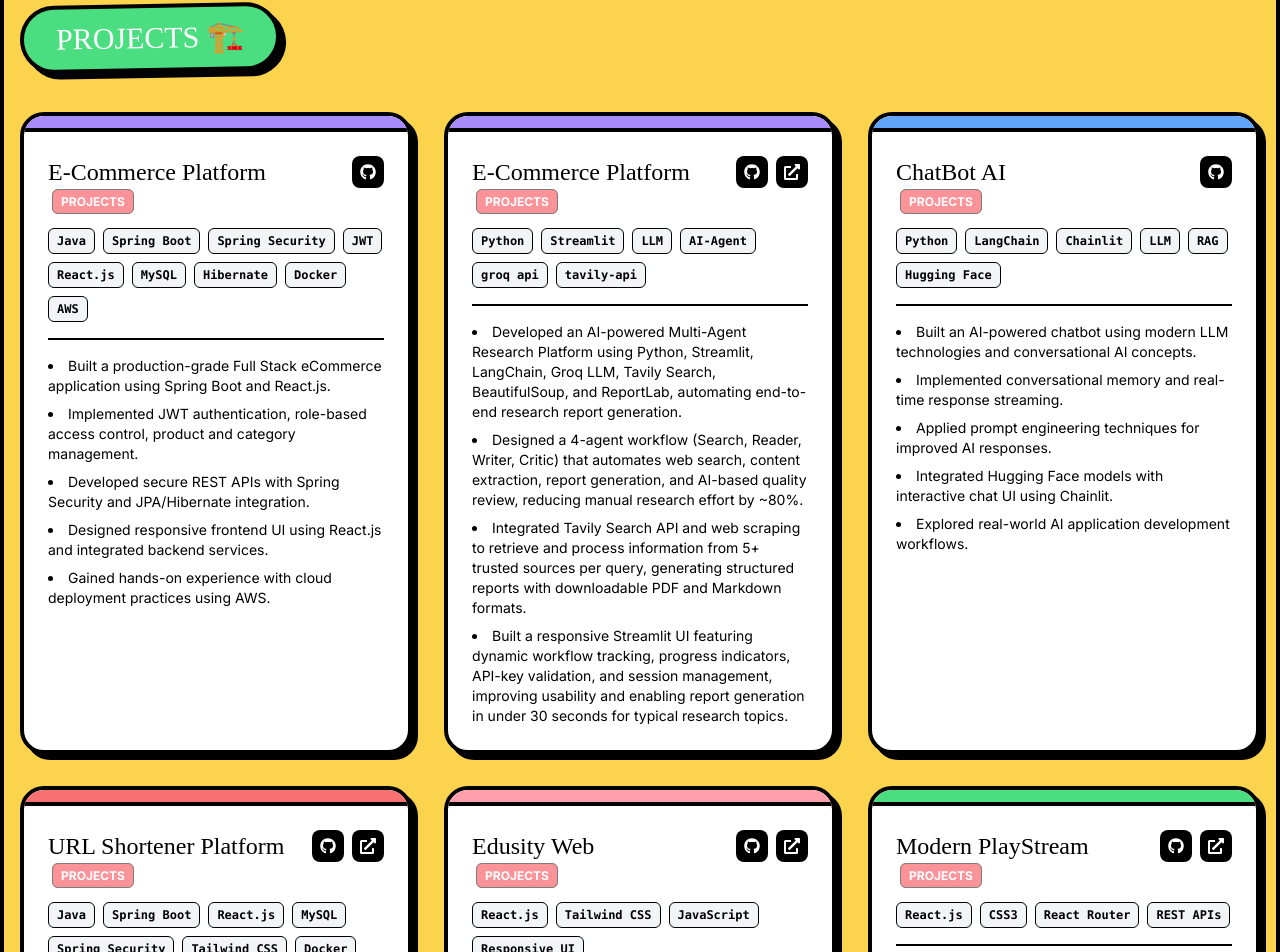
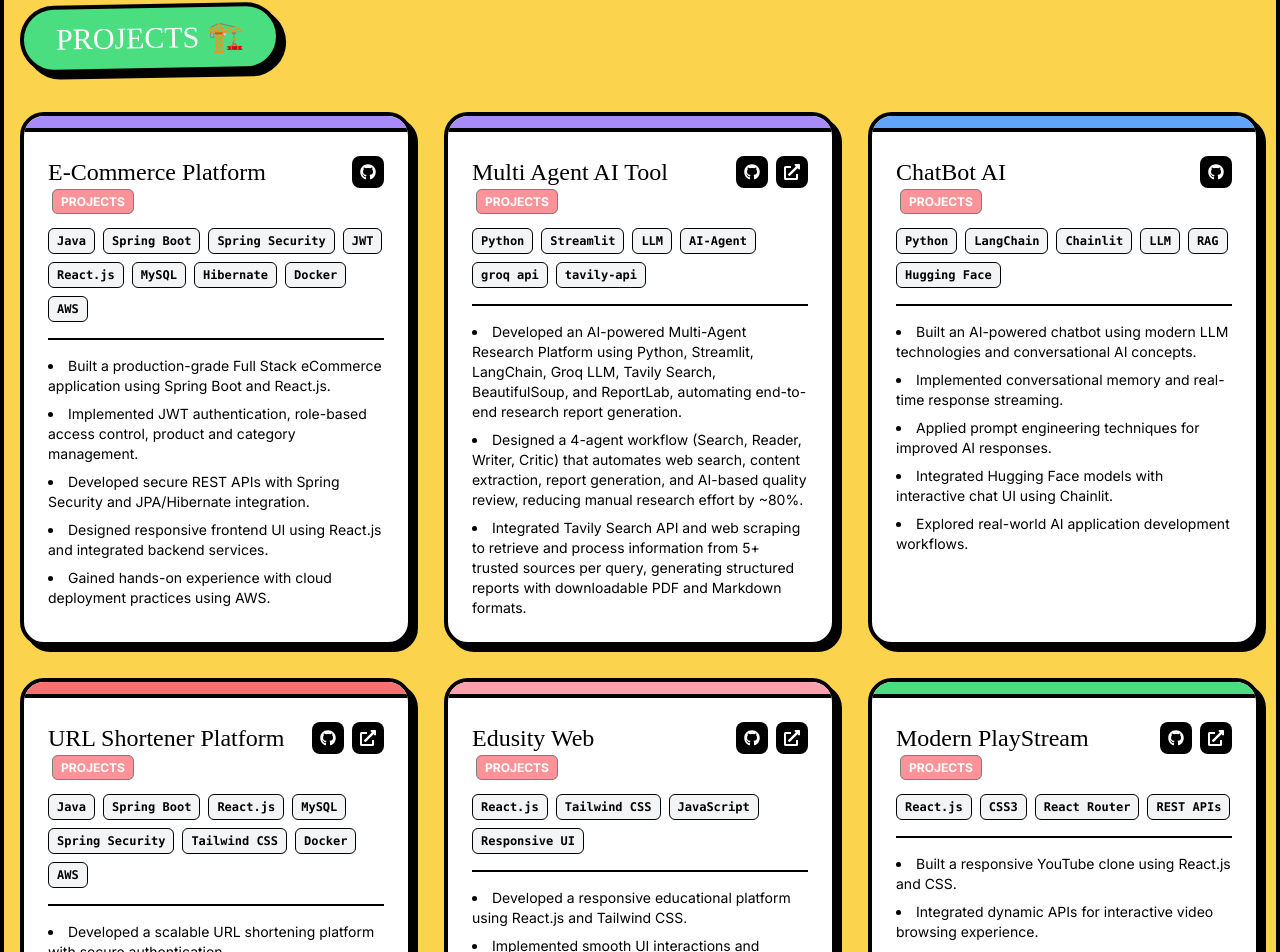
Before and after one commit to rajSunny5714/new-portfolio, a React (Vite) app: page / in a window 1280 px wide. Shown: the part 3511-4463 px from the top of the page. Built offline with nearby package versions, Linux system fonts and the light colour scheme; the HTML template or start-up script is replaced by a standard one; a web font is replaced by a local one.

Commit message:
Update Projects.tsx

```diff
--- a/src/components/sections/Projects.tsx
+++ b/src/components/sections/Projects.tsx
@@ -99,7 +99,7 @@ const Projects = () => {
       ],
     },
     {
-      title: 'E-Commerce Platform',
+      title: 'Multi Agent AI Tool',
       color: 'bg-custom-purple',
       tools: [
         'Python',
@@ -116,7 +116,6 @@ const Projects = () => {
         'Developed an AI-powered Multi-Agent Research Platform using Python, Streamlit, LangChain, Groq LLM, Tavily Search, BeautifulSoup, and ReportLab, automating end-to-end research report generation.',
         'Designed a 4-agent workflow (Search, Reader, Writer, Critic) that automates web search, content extraction, report generation, and AI-based quality review, reducing manual research effort by ~80%.',
         'Integrated Tavily Search API and web scraping to retrieve and process information from 5+ trusted sources per query, generating structured reports with downloadable PDF and Markdown formats.',
-        'Built a responsive Streamlit UI featuring dynamic workflow tracking, progress indicators, API-key validation, and session management, improving usability and enabling report generation in under 30 seconds for typical research topics.',
       ],
     },
 
```
